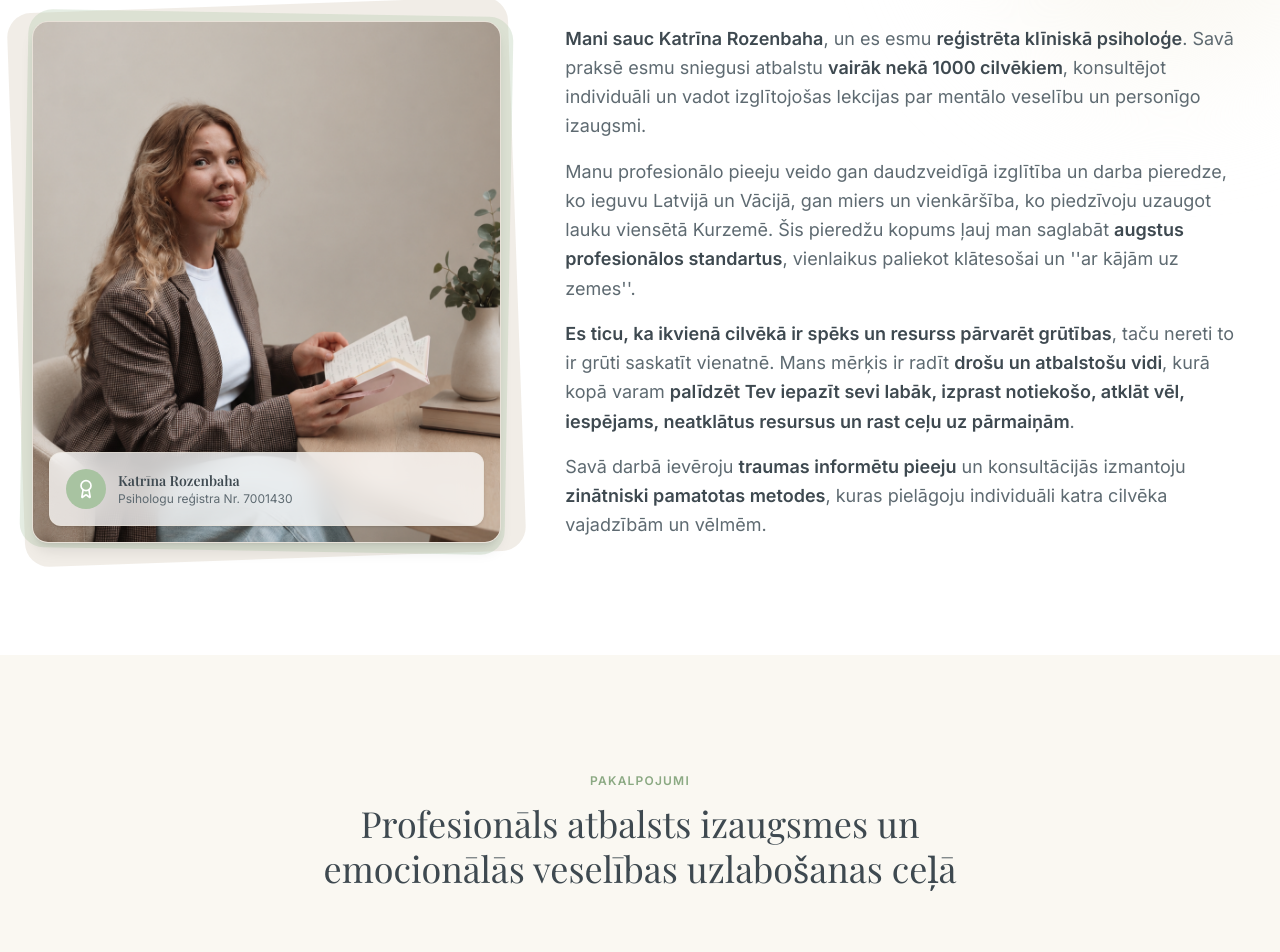
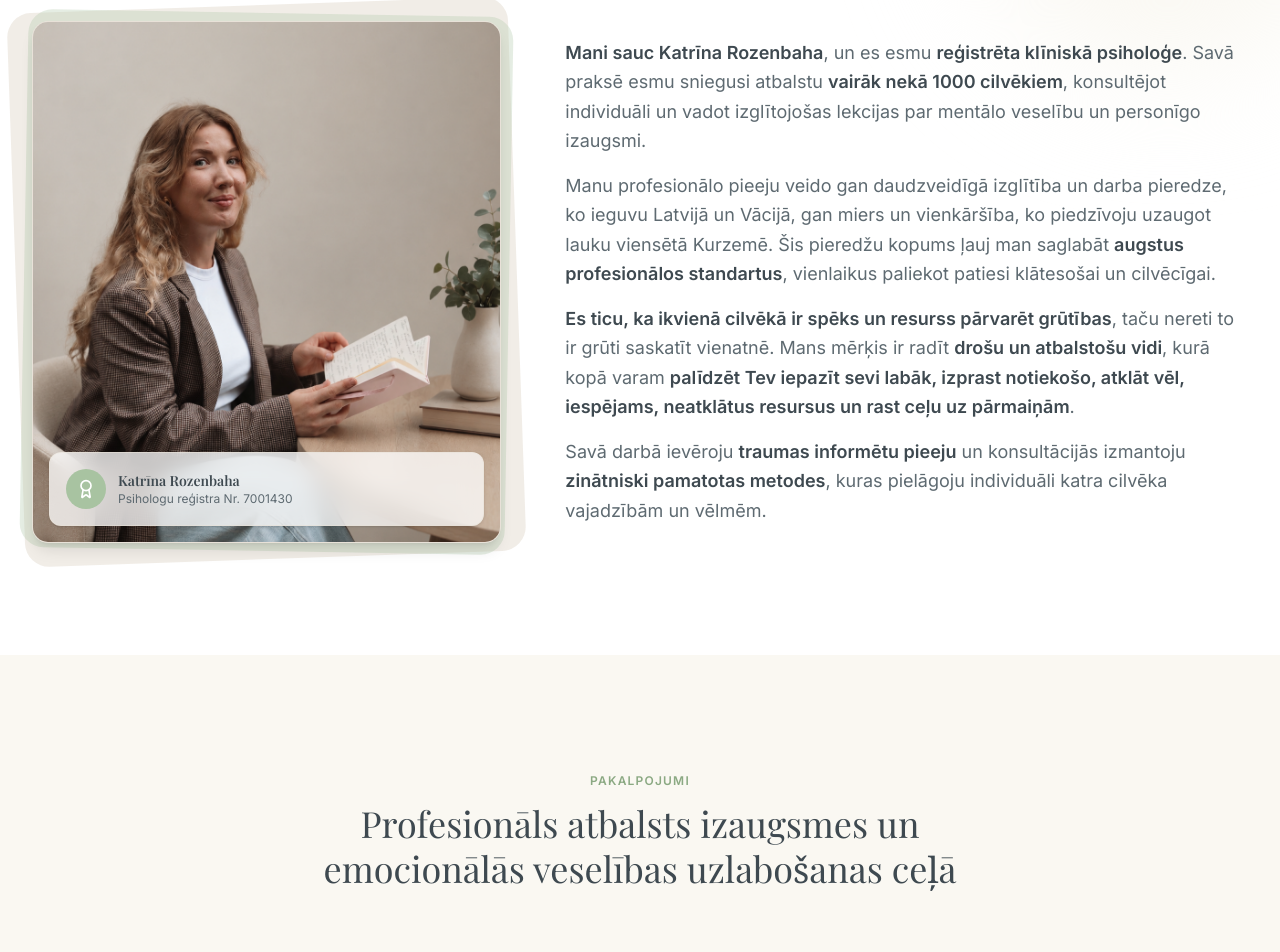
Before and after one commit to katrinaroa11y/mana-lapa2, a React (Vite) app: page / in a window 1280 px wide. Shown: the part 1109-2061 px from the top of the page. Built offline with nearby package versions, Linux system fonts and the light colour scheme; a web font is replaced by a local one.

Commit message:
Update AboutSection.tsx

```diff
--- a/src/components/AboutSection.tsx
+++ b/src/components/AboutSection.tsx
@@ -10,7 +10,7 @@ const TEXT_STORAGE_KEY = 'katrina_about_text_v99';
 
 const DEFAULT_ABOUT_TEXT = `**Mani sauc Katrīna Rozenbaha**, un es esmu **reģistrēta klīniskā psiholoģe**. Savā praksē esmu sniegusi atbalstu **vairāk nekā 1000 cilvēkiem**, konsultējot individuāli un vadot izglītojošas lekcijas par mentālo veselību un personīgo izaugsmi.
 
-Manu profesionālo pieeju veido gan daudzveidīgā izglītība un darba pieredze, ko ieguvu Latvijā un Vācijā, gan miers un vienkāršība, ko piedzīvoju uzaugot lauku viensētā Kurzemē. Šis pieredžu kopums ļauj man saglabāt **augstus profesionālos standartus**, vienlaikus paliekot klātesošai un ''ar kājām uz zemes''.
+Manu profesionālo pieeju veido gan daudzveidīgā izglītība un darba pieredze, ko ieguvu Latvijā un Vācijā, gan miers un vienkāršība, ko piedzīvoju uzaugot lauku viensētā Kurzemē. Šis pieredžu kopums ļauj man saglabāt **augstus profesionālos standartus**, vienlaikus paliekot patiesi klātesošai un cilvēcīgai.
 
 **Es ticu, ka ikvienā cilvēkā ir spēks un resurss pārvarēt grūtības**, taču nereti to ir grūti saskatīt vienatnē. Mans mērķis ir radīt **drošu un atbalstošu vidi**, kurā kopā varam ** palīdzēt Tev iepazīt sevi labāk, izprast notiekošo, atklāt vēl, iespējams, neatklātus resursus un rast ceļu uz pārmaiņām**.
 
```
